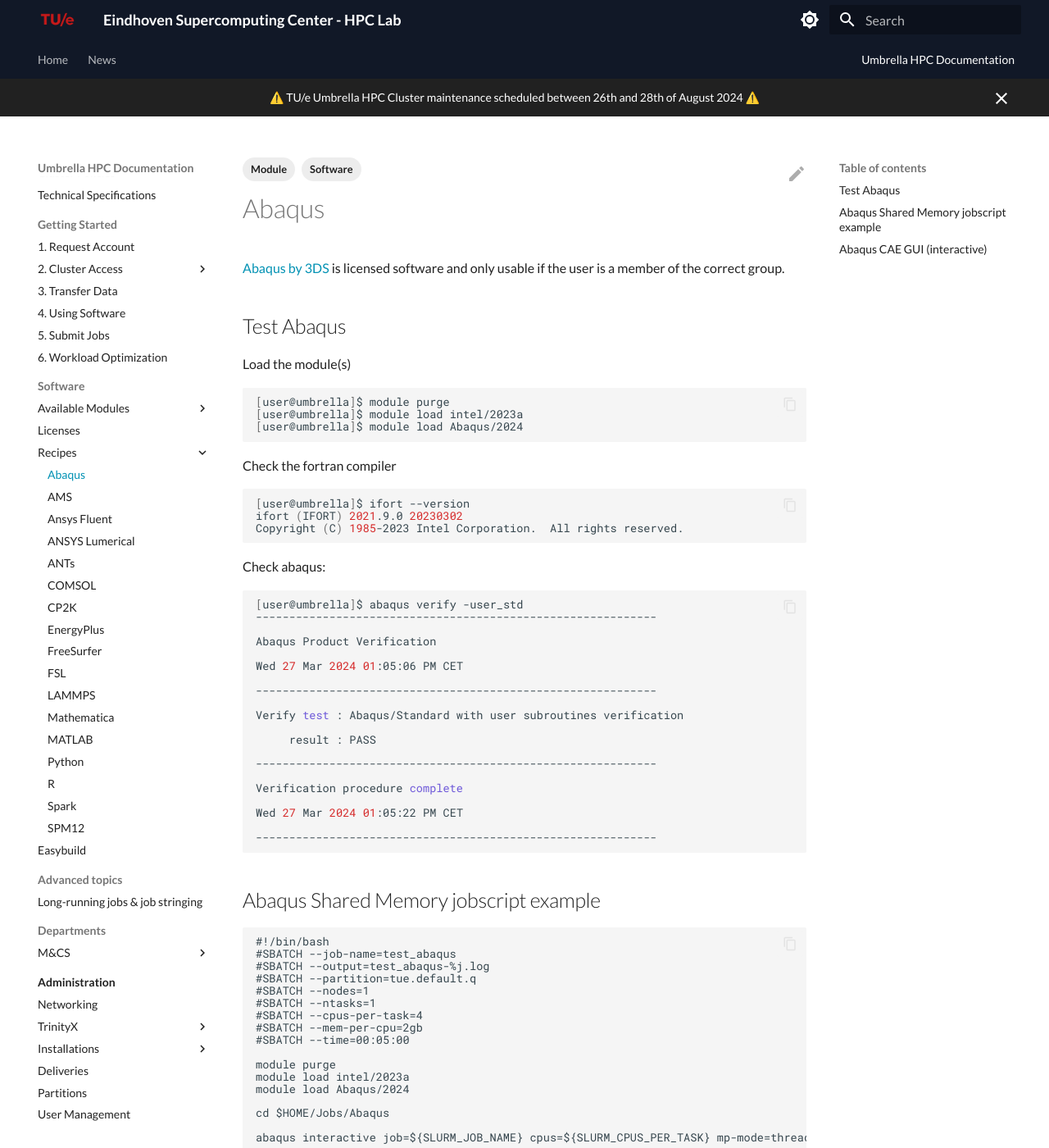
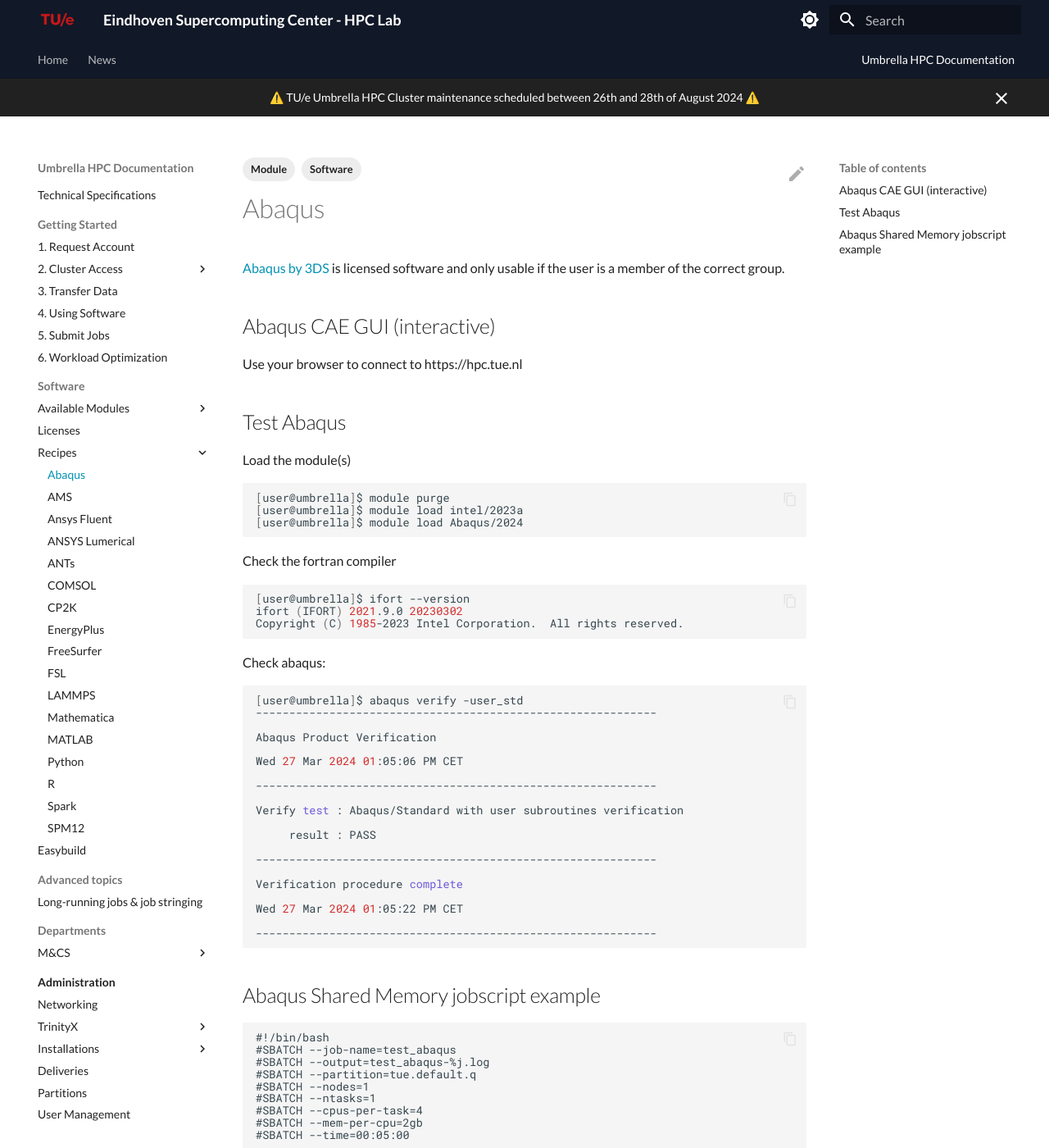
Before and after one commit to gferhpc/supercomputing.tue.nl, an MkDocs documentation site: the page built from pages/documentation/software/recipes/abaqus.md, in a window 1280 px wide and 1400 px high. Shown: the whole window at 82% size. Built offline with MkDocs 1.6.1 and Material for MkDocs 9.7.7, drawn with Linux system fonts in a browser that asks for light colours; some of the changed text lies outside the part shown.

Commit message:
Update abaqus.md

```diff
--- a/pages/documentation/software/recipes/abaqus.md
+++ b/pages/documentation/software/recipes/abaqus.md
@@ -5,6 +5,10 @@
 
 [Abaqus by 3DS](https://www.3ds.com/products-services/simulia/products/abaqus/){:target="_blank"}
 is licensed software and only usable if the user is a member of the correct group.
+
+## Abaqus CAE GUI (interactive)
+
+Use your browser to connect to https://hpc.tue.nl
 
 ## Test Abaqus
 
```
Also changed, not shown: other parts of pages/documentation/software/recipes/abaqus.md (+0 -4 lines).
